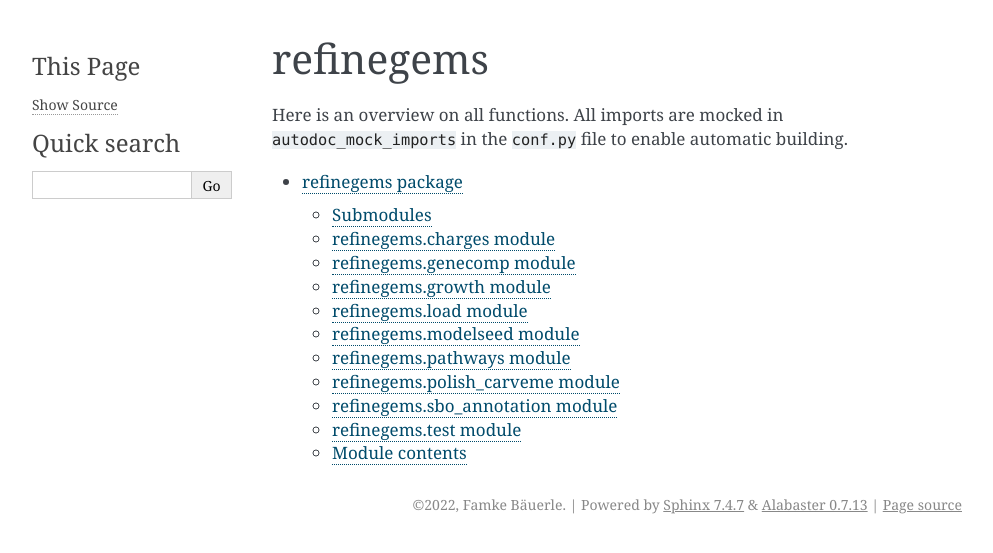
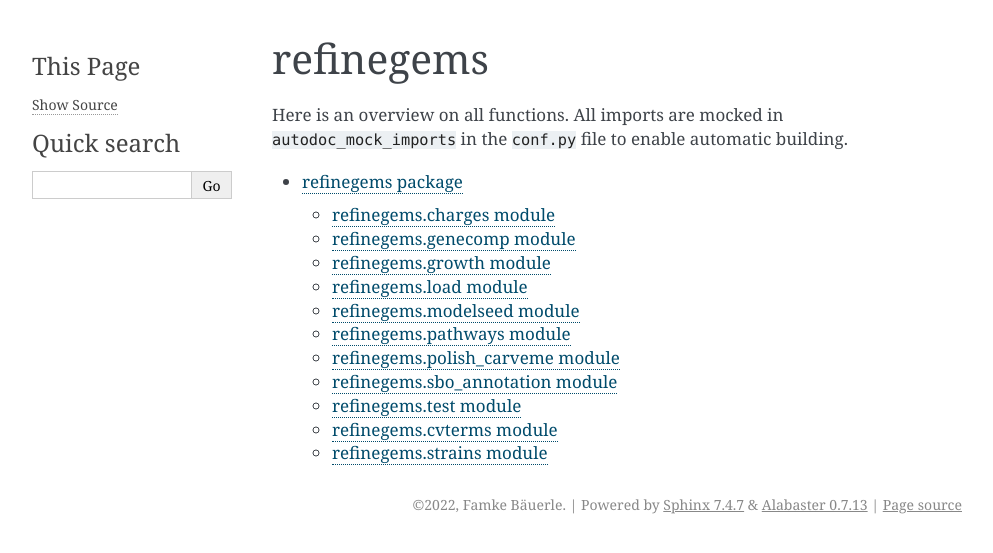
Before and after one commit to draeger-lab/refinegems, a Sphinx documentation site: the page built from docs/source/modules.rst, in a window 1280 px wide. Shown: the top 553 px of the page, without its empty margins (148-1141 px from the left). Built offline with Sphinx 7.4.7, drawn with Linux system fonts in a browser that asks for light colours.

Commit message:
Added new modules to docs, #12

```diff
--- a/docs/source/refinegems.rst
+++ b/docs/source/refinegems.rst
@@ -1,8 +1,5 @@
 refinegems package
 ==================
-
-Submodules
-----------
 
 refinegems.charges module
 -------------------------
@@ -76,10 +73,18 @@ refinegems.test module
    :undoc-members:
    :show-inheritance:
 
-Module contents
----------------
+refinegems.cvterms module
+----------------------
 
-.. automodule:: refinegems
+.. automodule:: refinegems.cvterms
    :members:
    :undoc-members:
    :show-inheritance:
+
+refinegems.strains module
+----------------------
+
+.. automodule:: refinegems.strains
+   :members:
+   :undoc-members:
+   :show-inheritance:
```
